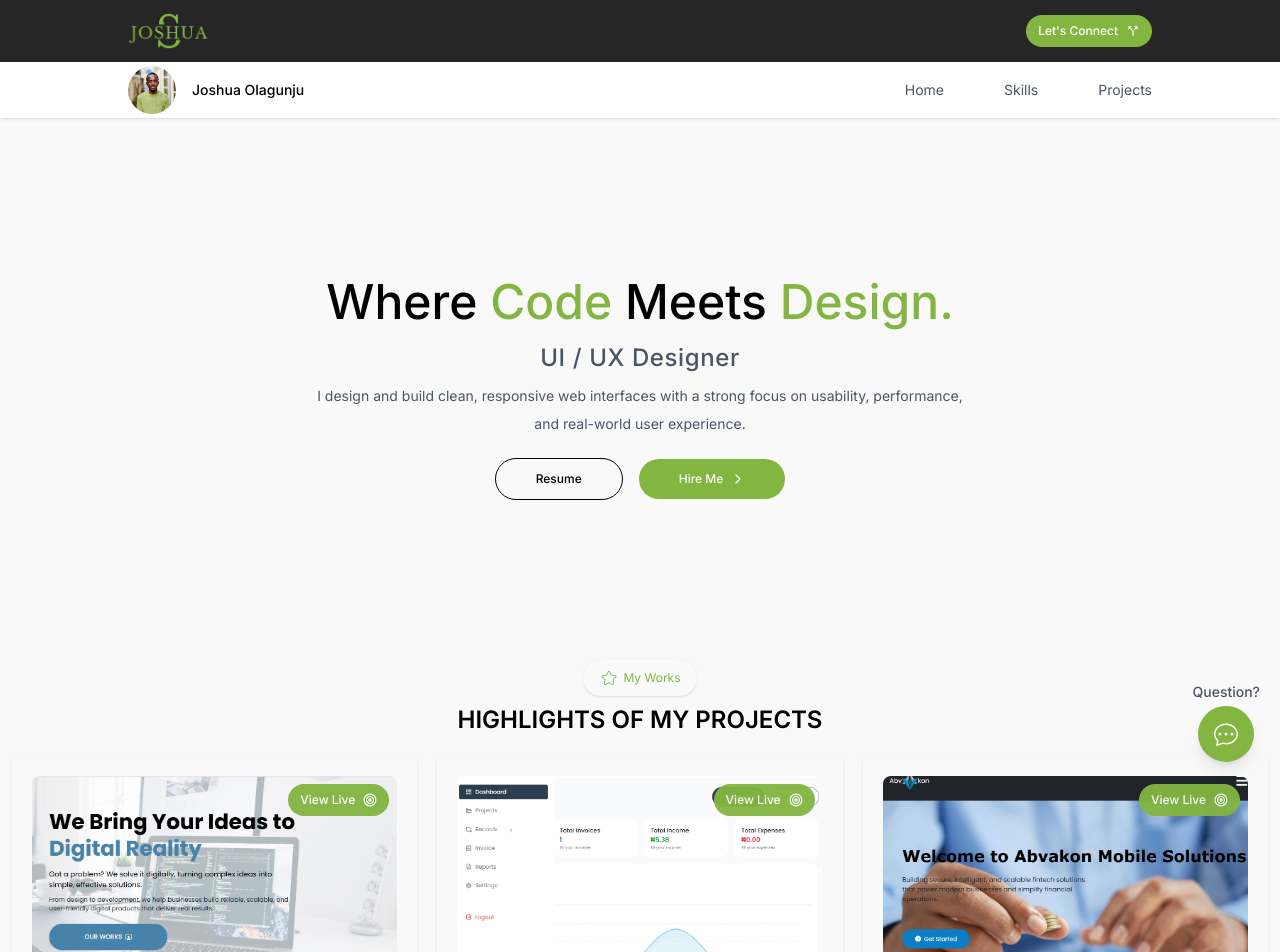
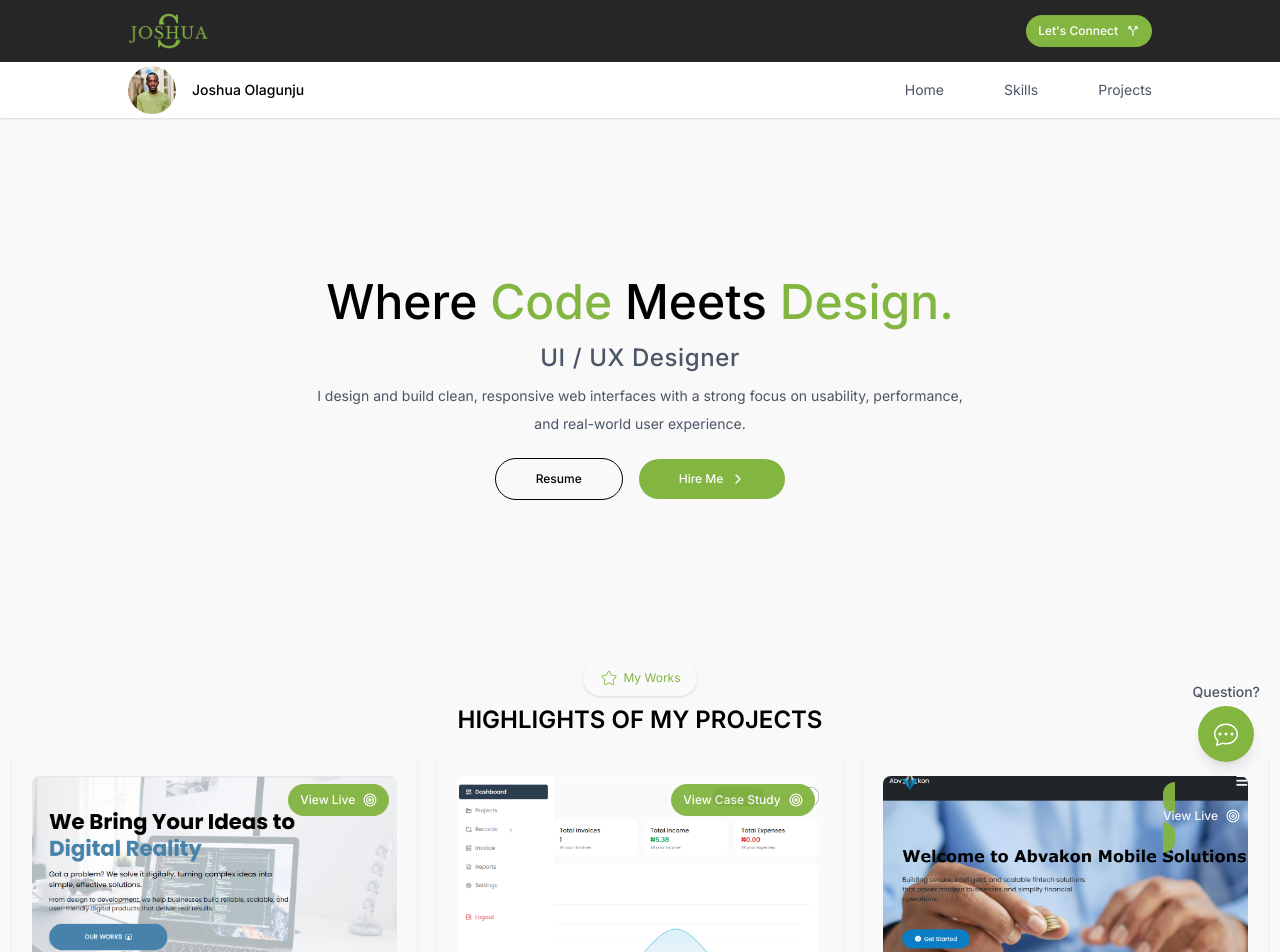
Before and after one commit to Joshua-olagunju/REACT-PORTFOLIO, a React (Vite) app: page / in a window 1280 px wide. Shown: the top 952 px of the page. Built offline with nearby package versions, Linux system fonts and the light colour scheme.

Commit message:
working on settings and the whole user details

```diff
--- a/src/pages/project.tsx
+++ b/src/pages/project.tsx
@@ -46,9 +46,7 @@ export function Project() {
           </div>
 
           <div className="flex flex-col gap-2 mt-5">
-            <p className="font-[600] ">
-              DriftTech Corporate Website
-            </p>
+            <p className="font-[600] ">DriftTech Corporate Website</p>
 
             <p className="text-xs text-gray-500 leading-loose">
               A modern corporate fintech website focused on clean UI, smooth
@@ -87,7 +85,7 @@ export function Project() {
             <div className="absolute top-2 right-2  ">
               <Button
                 icon={<CgMediaLive />}
-                text="View Live"
+                text="View Case Study"
                 buttonBackground="green"
                 size="small"
                 className="animate-pulse"
@@ -134,7 +132,10 @@ export function Project() {
                 text="View Live"
                 buttonBackground="green"
                 size="small"
-                className="animate-pulse"
+                href="https://abvakonmobilesolutions.com/"
+                target="_blank"
+                rel="noreferrer"
+                className="animate-pulse "
               />
             </div>
           </div>
@@ -183,10 +184,7 @@ export function Project() {
             </div>
           </div>
           <div className="flex flex-col gap-2 mt-5">
-            <p className="font-[600]  ">
-              {" "}
-              Financial Fintech Web Application
-            </p>
+            <p className="font-[600]  "> Financial Fintech Web Application</p>
 
             <p className="text-xs text-gray-500 leading-loose">
               A fintech web interface built with Next.js, TypeScript, and
```
